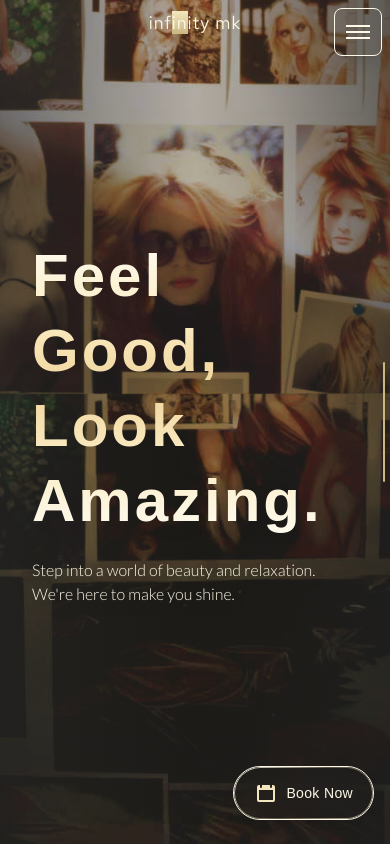
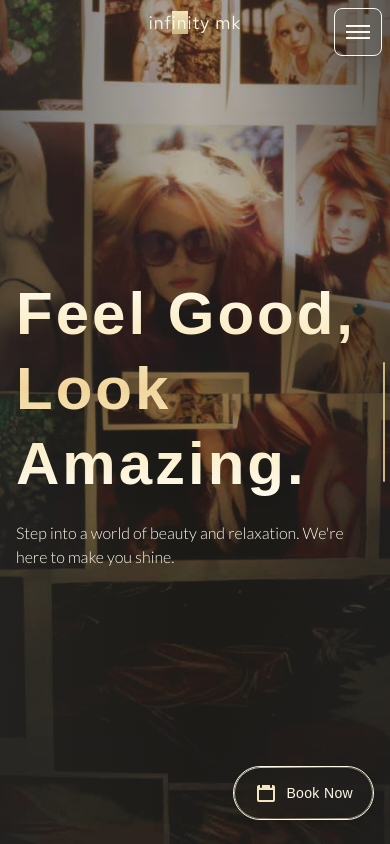
Before and after one commit to Kacperski81/infinitymk, a Next.js app: page / in a window 390 px wide. Built offline with nearby package versions, Linux system fonts and the light colour scheme; a web font is replaced by a local one.

Commit message:
hero section padding

```diff
--- a/components/landing/hero.tsx
+++ b/components/landing/hero.tsx
@@ -26,7 +26,7 @@ export default function Hero({ scrollY, onImageLoad }: { scrollY: number, onImag
             </div>
 
             {/* Hero Content */}
-            <div className="relative px-4 py-2 lg:p-2 h-full z-20 flex flex-col gap-5 lg:gap-20 md:w-full sm:text-center" style={{ opacity, transform: `translate3d(0, ${parallax * 0.4}px, 0)` }}>
+            <div className="relative xl:px-4 py-2 lg:p-2 h-full z-20 flex flex-col gap-5 lg:gap-20 md:w-full sm:text-center" style={{ opacity, transform: `translate3d(0, ${parallax * 0.4}px, 0)` }}>
                 <h1 className="font-(family-name:--font-aboreto) font-semibold text-6xl md:text-7xl lg:text-8xl xl:text-9xl leading-tight tracking-wider hero-background-gradient drop-shadow-[0_4px_24px_rgba(0,0,0,0.3)] px-2">
                     {/* Feel<br />Good,<br /> Look<br />Amazing. */}
                     Feel Good,<br />Look Amazing.
```
